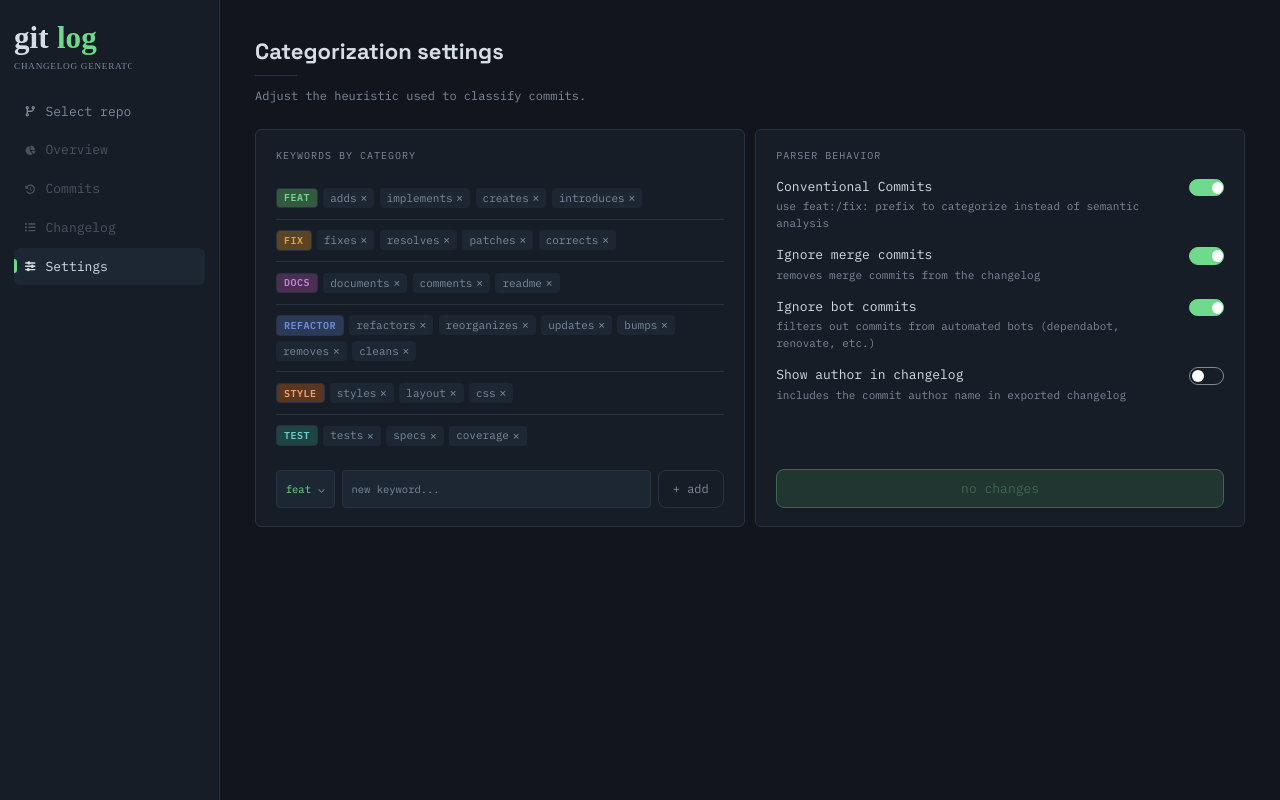
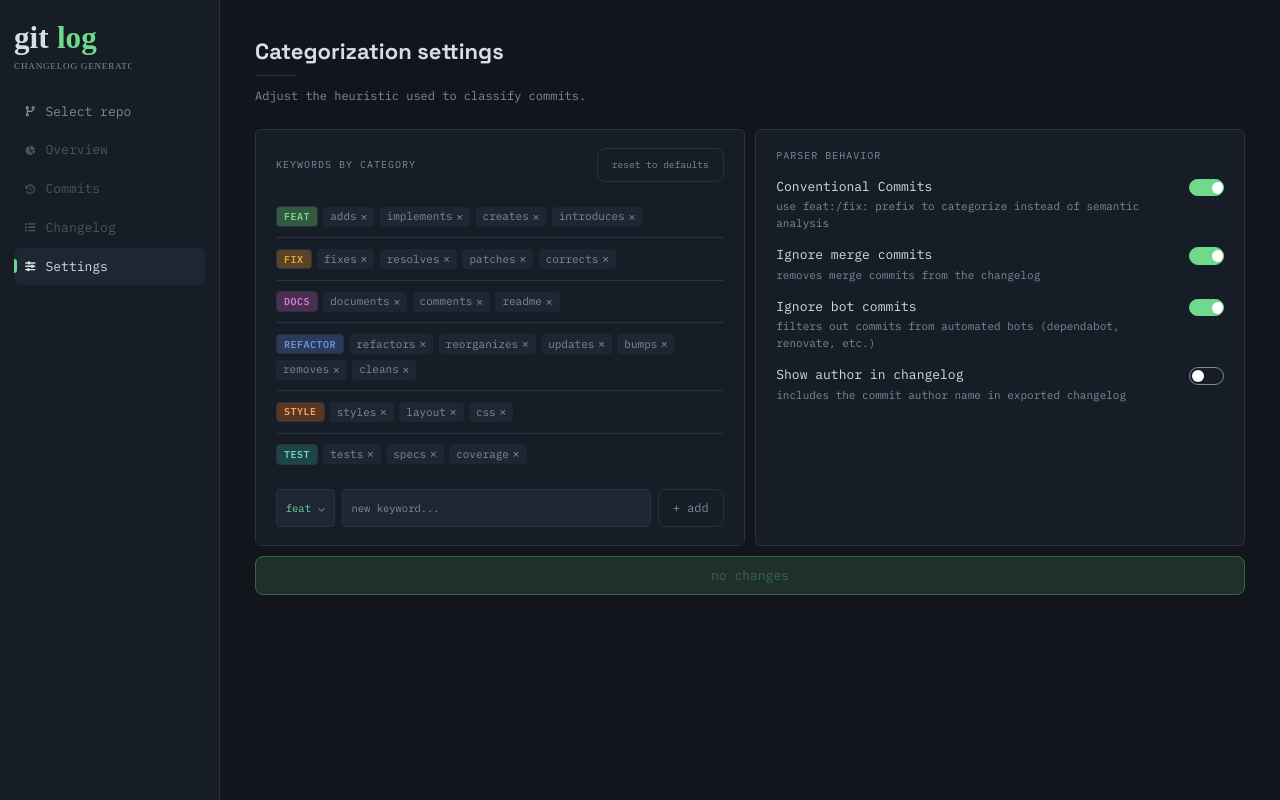
Before and after one commit to maricastroc/gitlog, a Next.js app: page / in a window 1280 px wide. Both pictures are taken after a click on the button "Settings". Built offline with nearby package versions, Linux system fonts and the light colour scheme.

Commit message:
fix: fixing categories settings

```diff
--- a/src/components/SettingsView.tsx
+++ b/src/components/SettingsView.tsx
@@ -9,6 +9,7 @@ import { faChevronDown, faCheck } from "@fortawesome/free-solid-svg-icons";
 import PageHeader from "@/components/PageHeader";
 import Button from "@/components/Button";
 import { catStyle } from "@/lib/categoryStyles";
+import { DEFAULT_SETTINGS } from "@/hooks/useSettings";
 
 type Props = { settings: Settings; setSettings: (s: Settings) => void };
 
@@ -78,9 +79,14 @@ export default function SettingsView({ settings, setSettings }: Props) {
 
       <div className="grid grid-cols-2 gap-3">
         <div className="panel">
-          <p className="text-text-dim text-[10px] uppercase tracking-widest mb-4">
+          <div className="flex items-center justify-between mb-4">
+            <p className="text-text-dim text-[10px] uppercase tracking-widest">
               Keywords by category
             </p>
+            <Button variant="ghost" onClick={() => setDraft({ ...draft, keywords: DEFAULT_SETTINGS.keywords })} className="text-[9.5px] px-2 py-1">
+              reset to defaults
+            </Button>
+          </div>
 
           <div className="flex flex-col divide-y divide-line mb-4">
             {Object.entries(draft.keywords).map(([cat, kws]) => (
@@ -155,12 +161,12 @@ export default function SettingsView({ settings, setSettings }: Props) {
           </div>
         </div>
 
-        <div className="panel flex flex-col">
+        <div className="panel">
           <p className="text-text-dim text-[10px] uppercase tracking-widest mb-4">
             Parser behavior
           </p>
 
-          <div className="flex flex-col gap-4 flex-1">
+          <div className="flex flex-col gap-4">
             {toggles.map(({ key, label, desc }) => (
               <div key={key} className="flex items-start justify-between gap-4">
                 <div>
@@ -178,11 +184,13 @@ export default function SettingsView({ settings, setSettings }: Props) {
               </div>
             ))}
           </div>
+        </div>
+      </div>
 
       <span
         data-tooltip-id="save-settings"
         data-tooltip-content="Change a setting before saving"
-            className="mt-6"
+        className="mt-3 block"
         style={{ display: !isDirty && !saved ? "block" : "contents" }}
       >
         <Button onClick={handleSave} disabled={!isDirty && !saved} className="w-full py-2.5">
@@ -205,7 +213,5 @@ export default function SettingsView({ settings, setSettings }: Props) {
         />
       )}
     </div>
-      </div>
-    </div>
   );
 }
--- a/src/dashboard/DashboardClient.tsx
+++ b/src/dashboard/DashboardClient.tsx
@@ -1,10 +1,11 @@
 "use client";
 
-import { useState, useEffect, useRef, useCallback } from "react";
+import { useState, useEffect, useRef, useCallback, useMemo } from "react";
 import { useRouter } from "next/router";
 import { useRecentRepos } from "@/hooks/useRecentRepos";
 import { useSettings } from "@/hooks/useSettings";
 import { api } from "@/lib/axios";
+import { categorize } from "@/lib/categorize";
 import Sidebar from "@/components/Sidebar";
 import SelectRepo from "@/components/SelectRepo";
 import Overview from "@/components/Overview";
@@ -23,6 +24,7 @@ async function fetchRemoteCommits(
   ignoreMerge = true,
   conventionalCommits = true,
   ignoreBots = true,
+  keywords: Record<string, string[]> = {},
 ): Promise<Commit[]> {
   const params: Record<string, string> = {
     type: "remote",
@@ -31,6 +33,7 @@ async function fetchRemoteCommits(
     ignoreMerge: String(ignoreMerge),
     conventionalCommits: String(conventionalCommits),
     ignoreBots: String(ignoreBots),
+    keywords: JSON.stringify(keywords),
   };
 
   if (from) params.since = from;
@@ -61,11 +64,16 @@ export default function DashboardClient() {
 
   const [hasExported, setHasExported] = useState(false);
 
-  const ignoreMergeInitialized = useRef(false);
+  const categorizedCommits = useMemo(
+    () => commits.map((c) => ({ ...c, category: categorize(c.message, settings.keywords, settings.conventionalCommits) })),
+    [commits, settings.keywords, settings.conventionalCommits],
+  );
+
+  const filterInitialized = useRef(false);
 
   useEffect(() => {
-    if (!ignoreMergeInitialized.current) {
-      ignoreMergeInitialized.current = true;
+    if (!filterInitialized.current) {
+      filterInitialized.current = true;
       return;
     }
     if (!repoInfo) return;
@@ -78,6 +86,7 @@ export default function DashboardClient() {
         settings.ignoreMerge,
         settings.conventionalCommits,
         settings.ignoreBots,
+        settings.keywords,
       )
         .then((data) => setCommits(data))
         .catch(() => {});
@@ -98,7 +107,7 @@ export default function DashboardClient() {
         .catch(() => {});
     }
     // eslint-disable-next-line react-hooks/exhaustive-deps
-  }, [settings.ignoreMerge, settings.conventionalCommits, settings.ignoreBots]);
+  }, [settings.ignoreMerge, settings.ignoreBots]);
 
   useEffect(() => {
     if (autoLoaded.current || !router.isReady) return;
@@ -108,7 +117,7 @@ export default function DashboardClient() {
     if (!owner || !repoName) return;
     autoLoaded.current = true;
 
-    fetchRemoteCommits(owner, repoName, from, settings.ignoreMerge, settings.conventionalCommits, settings.ignoreBots)
+    fetchRemoteCommits(owner, repoName, from, settings.ignoreMerge, settings.conventionalCommits, settings.ignoreBots, settings.keywords)
       .then((data) => {
         setWelcomed(true);
         handleRepoLoaded(
@@ -185,7 +194,7 @@ export default function DashboardClient() {
 
     setWelcomed(true);
 
-    fetchRemoteCommits(owner, repo, recent.from, settings.ignoreMerge, settings.conventionalCommits, settings.ignoreBots)
+    fetchRemoteCommits(owner, repo, recent.from, settings.ignoreMerge, settings.conventionalCommits, settings.ignoreBots, settings.keywords)
       .then((data) => {
         handleRepoLoaded(
           {
@@ -240,7 +249,7 @@ export default function DashboardClient() {
 
         {view === "overview" && repoInfo && (
           <Overview
-            commits={commits}
+            commits={categorizedCommits}
             repoInfo={repoInfo}
             refs={refs}
             onViewAllCommits={() => handleSetView("commits")}
@@ -248,17 +257,17 @@ export default function DashboardClient() {
           />
         )}
         {view === "commits" && repoInfo && (
-          <CommitsView commits={commits} onCategoryChange={handleCategoryChange} />
+          <CommitsView commits={categorizedCommits} onCategoryChange={handleCategoryChange} />
         )}
         {view === "changelog" && repoInfo && (
           <ChangelogView
-            commits={commits}
+            commits={categorizedCommits}
             repoInfo={repoInfo}
             showAuthor={settings.showAuthor}
             onExport={() => setHasExported(true)}
           />
         )}
-        {view === "authors" && repoInfo && <AuthorView commits={commits} />}
+        {view === "authors" && repoInfo && <AuthorView commits={categorizedCommits} />}
         {view === "settings" && <SettingsView settings={settings} setSettings={setSettings} />}
         {noRepo && <EmptyState onSelect={() => handleSetView("select")} />}
       </main>
```
Lines whose indentation alone changed are shown as unchanged.
